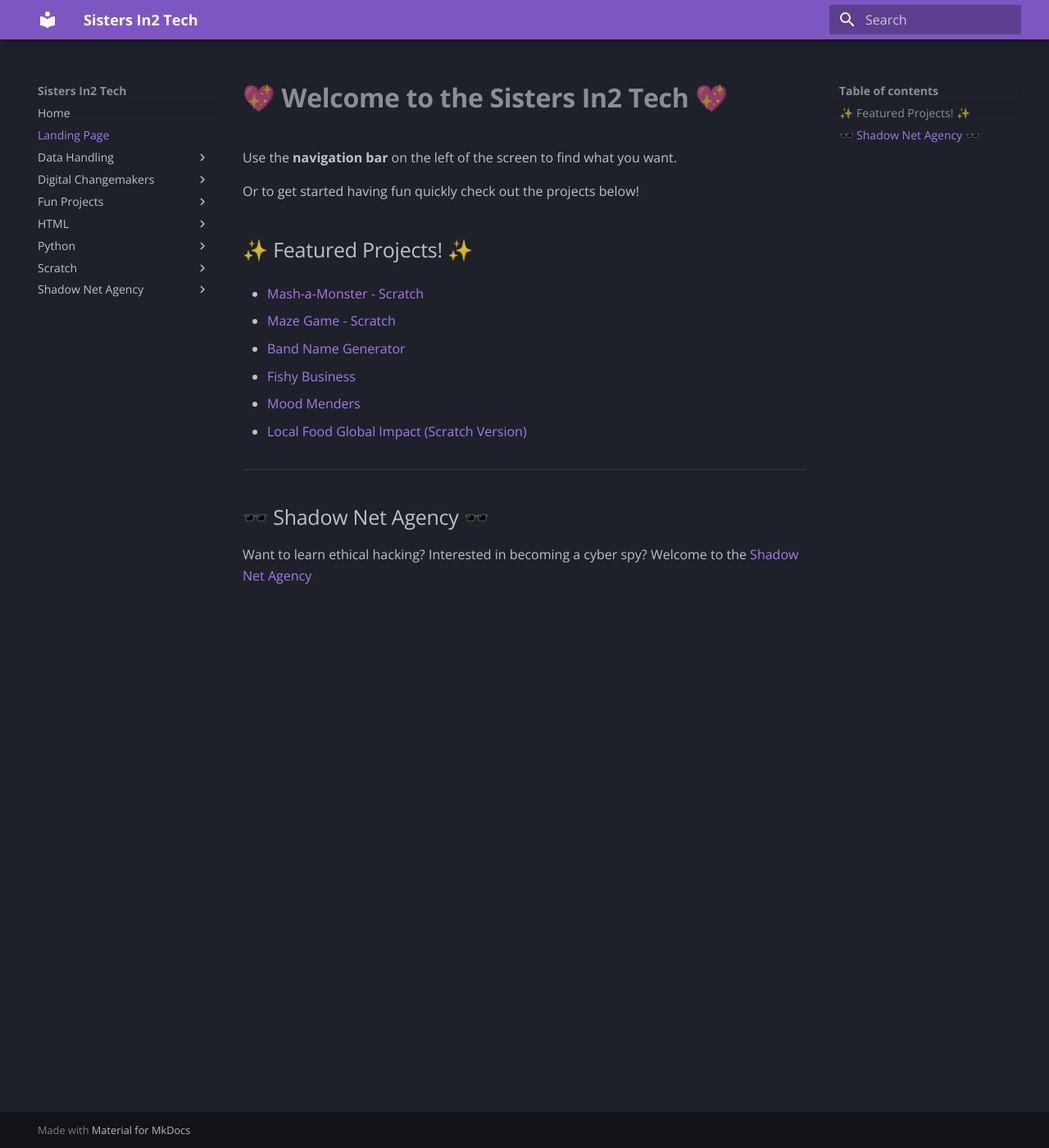
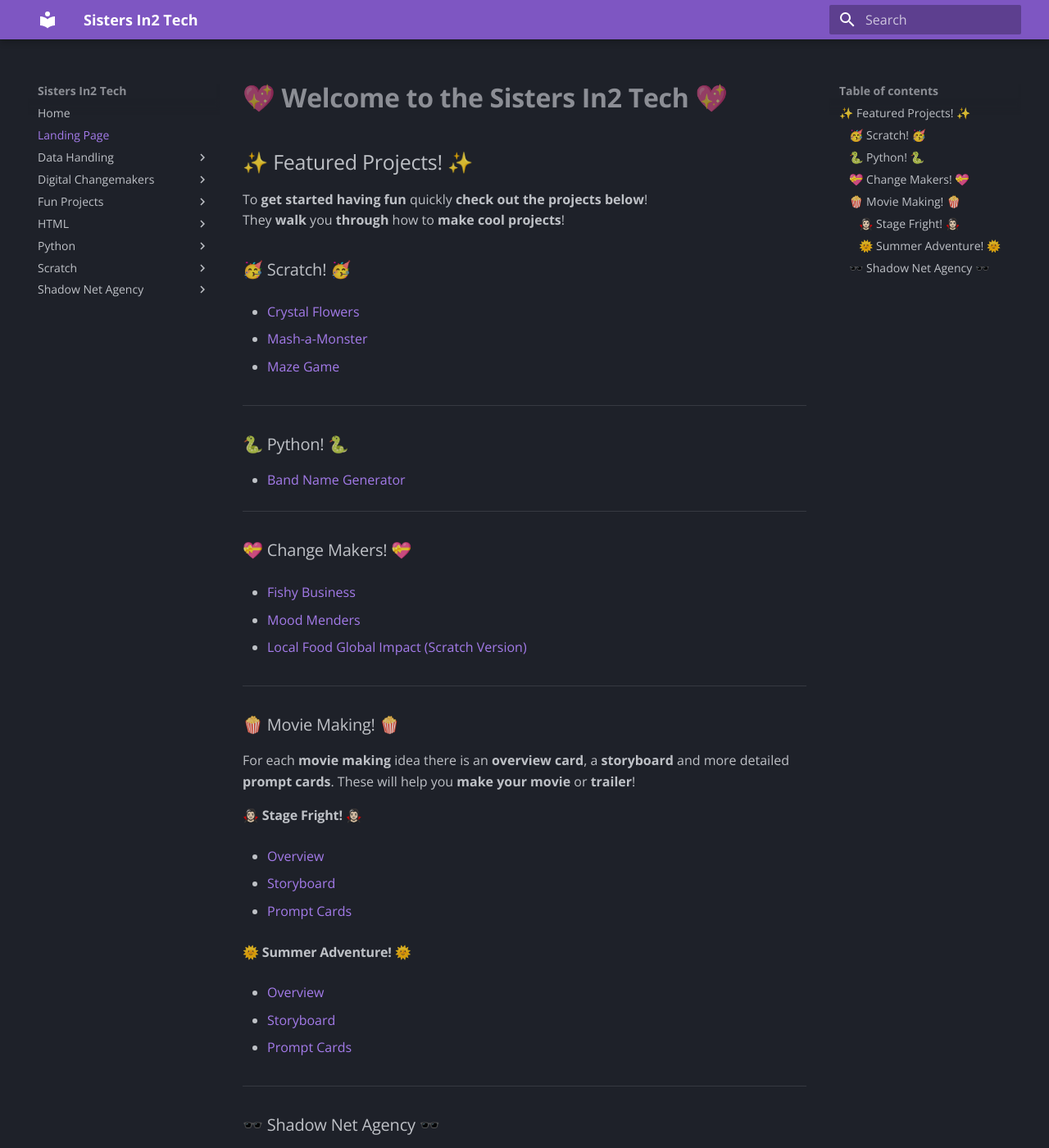
Before and after one commit to zigzaga00/zig-zag-cyber-lab-src, an MkDocs documentation site: the page built from docs/landing/landing.md, in a window 1280 px wide and 1400 px high. Shown: the whole window at 82% size. Built offline with MkDocs 1.6.1 and Material for MkDocs 9.7.7, drawn with Linux system fonts in a browser that asks for light colours.

```diff
--- a/docs/index.html
+++ b/docs/index.html
@@ -388,7 +388,7 @@
           <!-- end of single project -->
           <!-- single project -->
           <div class="project">
-            <a href="https://drive.google.com/file/d/1N9YNzPlBizEZBeDx3M_LHiEeqtT-6Ngh/view?usp=drive_link">
+            <a href="https://drive.google.com/file/d/1sRCtEhoLf_HUG4vUHGSmi-AG2nC30Iwj/view?usp=sharing">
               <img
                 src="./images/scratch-1.png"
                 alt="project picture"
--- a/docs/landing/landing.md
+++ b/docs/landing/landing.md
@@ -1,16 +1,27 @@
 # 💖 **Welcome to the Sisters In2 Tech** 💖
-
-Use the **navigation bar** on the left of the screen to find what you want.
-
-Or to get started having fun quickly check out the projects below!
 
 ## ✨ Featured Projects! ✨
 
-- [Mash-a-Monster - Scratch](https://drive.google.com/file/d/1N9YNzPlBizEZBeDx3M_LHiEeqtT-6Ngh/view?usp=sharing)
+To **get started having fun** quickly **check out the projects below**! <br />
+They **walk** you **through** how to **make cool projects**!
 
-- [Maze Game - Scratch](https://drive.google.com/file/d/1O5gbvO3mqDqgd2R5YbHlMBzKDEWwImN4/view?usp=sharing)
+### 🥳 Scratch! 🥳
+
+- [Crystal Flowers](https://drive.google.com/file/d/1X5pA1194Itb4Cly45O1QutA0iyX9RDiO/view?usp=sharing)
+
+- [Mash-a-Monster](https://drive.google.com/file/d/1sRCtEhoLf_HUG4vUHGSmi-AG2nC30Iwj/view?usp=sharing)
+
+- [Maze Game](https://drive.google.com/file/d/1L3bMPyQHGoIJYQUqsxz8m_rhvPXXgJz1/view?usp=sharing)
+
+---
+
+### 🐍 Python! 🐍
 
 - [Band Name Generator](../python/project-ideas/band-name-generator-python-project.md)
+
+---
+
+### 💝 Change Makers! 💝
 
 - [Fishy Business](../digital-changemakers/project-ideas/fishy-business-project.md)
 
@@ -20,6 +31,28 @@ Or to get started having fun quickly check out the projects below!
 
 ---
 
-## 🕶️ Shadow Net Agency 🕶️
+### 🍿 Movie Making! 🍿
+
+For each **movie making** idea there is an **overview card**, a **storyboard** and more detailed **prompt cards**. These will help you **make your movie** or **trailer**!
+
+#### 🧛🏻‍♀️ Stage Fright! 🧛🏻‍♀️
+
+- [Overview](https://drive.google.com/file/d/1Bh6Im9eboVdr_tv9lrrPce2rT0B5wEHl/view?usp=sharing)
+
+- [Storyboard](https://drive.google.com/file/d/1tt98IQIDsF3GtXX-VJcbsJvskKnfNx-h/view?usp=sharing)
+
+- [Prompt Cards](https://drive.google.com/file/d/1SLLq_lwKUt2TJvckMZ3l-z9FpmY61gu7/view?usp=sharing)
+
+#### 🌞 Summer Adventure! 🌞
+
+- [Overview](https://drive.google.com/file/d/18KL1oaFFdFtk7l43dhr44ZazWbXT4nWo/view?usp=sharing)
+
+- [Storyboard](https://drive.google.com/file/d/1QDmoKx5BkMmDzysQgSMUR_0N6JrK70bv/view?usp=sharing)
+
+- [Prompt Cards](https://drive.google.com/file/d/1EAff24j2wZJlmrh5rskagVoPf3nkMDB3/view?usp=sharing)
+
+---
+
+### 🕶️ Shadow Net Agency 🕶️
 
 Want to learn ethical hacking? Interested in becoming a cyber spy? Welcome to the [Shadow Net Agency](../shadow-net-agency/sna-landing.md)
```
Also changed, not shown: site/css/styles.css, site/index.html, site/landing/landing/index.html, site/search/search_index.json, 1 other file.
